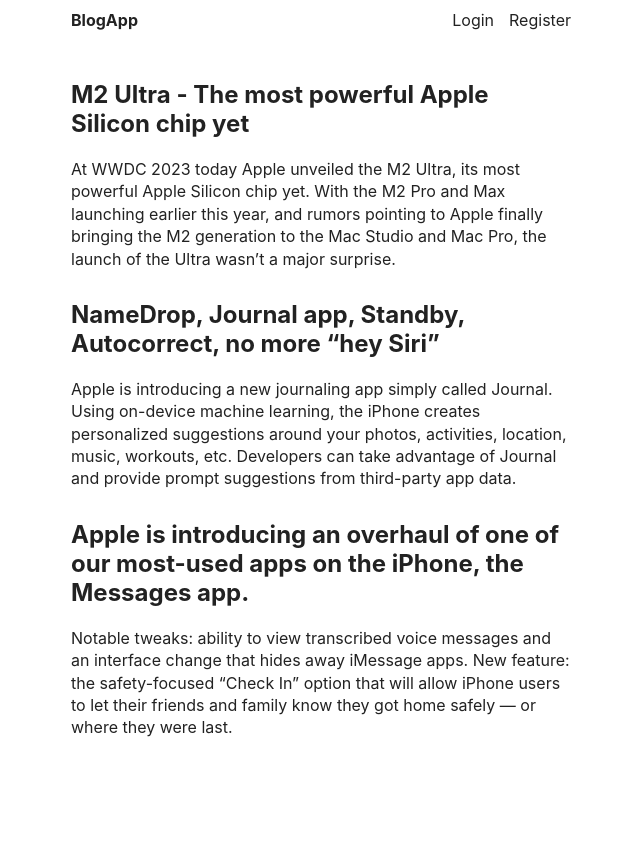
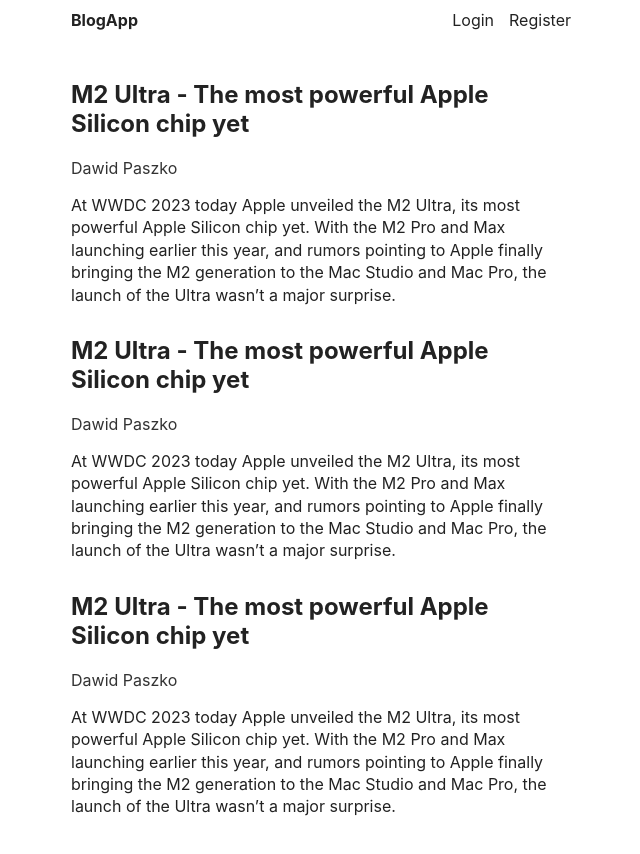
Before and after one commit to JeremyyyLiu/blog-app-client, a React (Create React App) app: page / in a window 1280 px wide. Shown: the top 854 px of the page, without its empty margins (319-959 px from the left). Before the commit the page ends 800 px from the top, so only its background shows below. Built offline with nearby package versions, Linux system fonts and the light colour scheme.

Commit message:
Add HomePage.js

```diff
--- a/src/App.css
+++ b/src/App.css
@@ -1,3 +1,4 @@
+/* Universal styles */
 body {
   color: #222;
 }
@@ -18,6 +19,7 @@
   margin-bottom: 50px;
 }
 
+/* Header styles */
 header a {
   text-decoration: none;
   color: inherit;
@@ -32,6 +34,7 @@
   gap: 15px;
 }
 
+/* Post styles */
 div.post {
   margin-bottom: 30px;
 }
@@ -50,7 +53,7 @@
   gap: 10px;
 }
 
-div.post p.info a.author {
+div.post p.author {
   color: #333;
 }
 
--- a/src/App.js
+++ b/src/App.js
@@ -1,16 +1,16 @@
 import "./App.css";
-import Header from "./components/Header";
-import Post from "./components/Post";
+import { Route, Routes } from "react-router-dom";
+import Layout from "./Layout";
+import HomePage from "./pages/HomePage";
 
 function App() {
   return (
-    <main>
-      {/* Header section */}
-      <Header />
-
-      {/* Post section */}
-      <Post />
-    </main>
+    <Routes>
+      <Route path="/" element={<Layout />}>
+        <Route index element={<HomePage />} />
+        <Route path={"/login"} element={<div>login page</div>} />
+      </Route>
+    </Routes>
   );
 }
 
--- /dev/null
+++ b/src/Layout.js
@@ -0,0 +1,11 @@
+import Header from "./components/Header";
+import { Outlet } from "react-router-dom";
+
+export default function Layout() {
+  return (
+    <main>
+      <Header />
+      <Outlet />
+    </main>
+  );
+}
--- a/src/components/Header.js
+++ b/src/components/Header.js
@@ -1,16 +1,17 @@
 import "../App.css";
 import React from "react";
+import { Link } from "react-router-dom";
 
 const Header = () => {
   return (
     <header>
-      <a href="/" className="logo">
+      <Link to="/" className="logo">
         BlogApp
-      </a>
+      </Link>
 
       <nav>
-        <a href="/">Login</a>
-        <a href="/">Register</a>
+        <Link to="/login">Login</Link>
+        <Link to="/register">Register</Link>
       </nav>
     </header>
   );
--- a/src/components/Post.js
+++ b/src/components/Post.js
@@ -3,54 +3,21 @@
 
 const Post = () => {
   return (
-    <>
     <div className="post">
       <div className="text">
         <h2>M2 Ultra - The most powerful Apple Silicon chip yet</h2>
 
+        <p className="author">Dawid Paszko</p>
+
         <p className="summary">
           At WWDC 2023 today Apple unveiled the M2 Ultra, its most powerful
-            Apple Silicon chip yet. With the M2 Pro and Max launching earlier
-            this year, and rumors pointing to Apple finally bringing the M2
-            generation to the Mac Studio and Mac Pro, the launch of the Ultra
-            wasn’t a major surprise.
+          Apple Silicon chip yet. With the M2 Pro and Max launching earlier this
+          year, and rumors pointing to Apple finally bringing the M2 generation
+          to the Mac Studio and Mac Pro, the launch of the Ultra wasn’t a major
+          surprise.
         </p>
       </div>
     </div>
-
-      <div className="post">
-        <div className="text">
-          <h2>
-            NameDrop, Journal app, Standby, Autocorrect, no more “hey Siri”
-          </h2>
-
-          <p className="summary">
-            Apple is introducing a new journaling app simply called Journal.
-            Using on-device machine learning, the iPhone creates personalized
-            suggestions around your photos, activities, location, music,
-            workouts, etc. Developers can take advantage of Journal and provide
-            prompt suggestions from third-party app data.
-          </p>
-        </div>
-      </div>
-
-      <div className="post">
-        <div className="text">
-          <h2>
-            Apple is introducing an overhaul of one of our most-used apps on the
-            iPhone, the Messages app.
-          </h2>
-
-          <p className="summary">
-            Notable tweaks: ability to view transcribed voice messages and an
-            interface change that hides away iMessage apps. New feature: the
-            safety-focused “Check In” option that will allow iPhone users to let
-            their friends and family know they got home safely — or where they
-            were last.
-          </p>
-        </div>
-      </div>
-    </>
   );
 };
 
--- a/src/index.js
+++ b/src/index.js
@@ -2,10 +2,13 @@
 import ReactDOM from "react-dom/client";
 import "./index.css";
 import App from "./App";
+import { BrowserRouter } from "react-router-dom";
 
 const root = ReactDOM.createRoot(document.getElementById("root"));
 root.render(
   <React.StrictMode>
-    <App />
+    <BrowserRouter>
+      <App />
+    </BrowserRouter>
   </React.StrictMode>
 );
--- /dev/null
+++ b/src/pages/HomePage.js
@@ -0,0 +1,11 @@
+import Post from "../components/Post";
+
+export default function HomePage() {
+  return (
+    <>
+      <Post />
+      <Post />
+      <Post />
+    </>
+  );
+}
```
Lines whose indentation alone changed are shown as unchanged.
